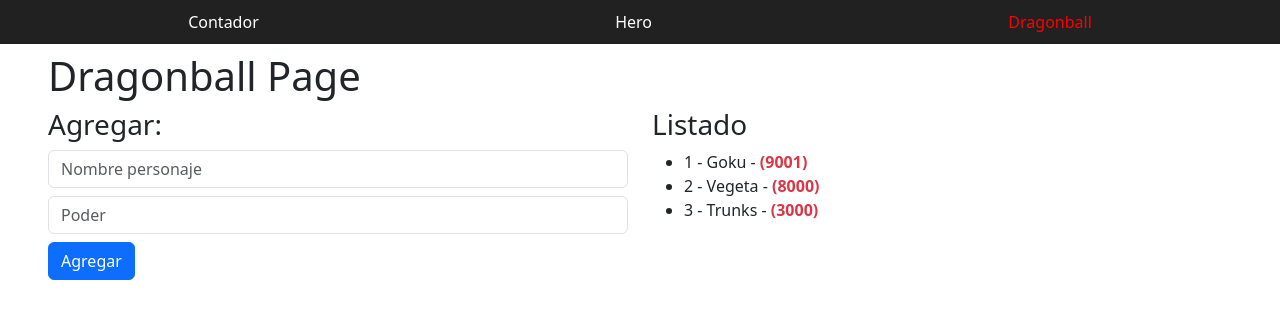
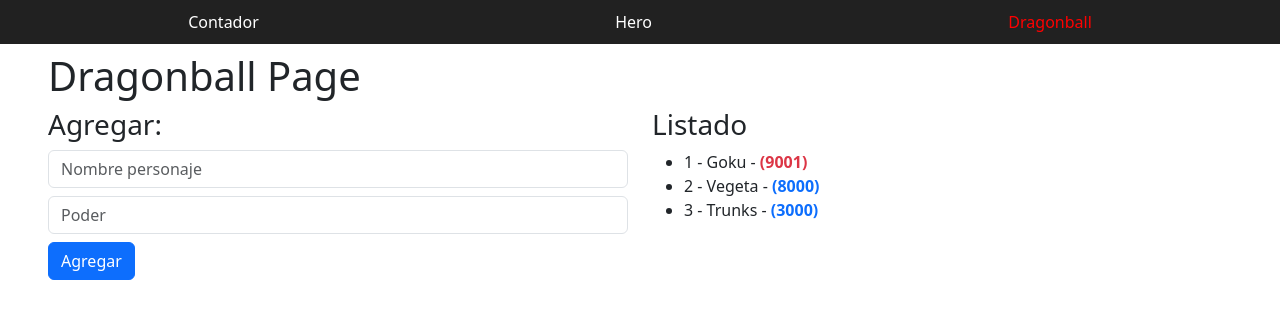
Before and after one commit to Jeremiasianigro/cursoAngularDevtalles, an Angular app in the folder bases/: page /dragonball in a window 1280 px wide. Shown: the top 318 px of the page. Built offline with nearby package versions, Linux system fonts and the light colour scheme.

Commit message:
seccion5-clase7

```diff
--- a/bases/src/app/pages/dragonball/dragonball-page.component.html
+++ b/bases/src/app/pages/dragonball/dragonball-page.component.html
@@ -14,7 +14,10 @@
 
         <li>
           <span>{{idx + 1}} - {{character.name}} - </span>
-          <strong class="text-danger">({{character.power}})</strong>
+          <strong [class.text-danger]="character.power > 9000"
+                  [class.text-primary]="character.power < 9000">
+
+            ({{character.power}})</strong>
 
         </li>
       }
```
